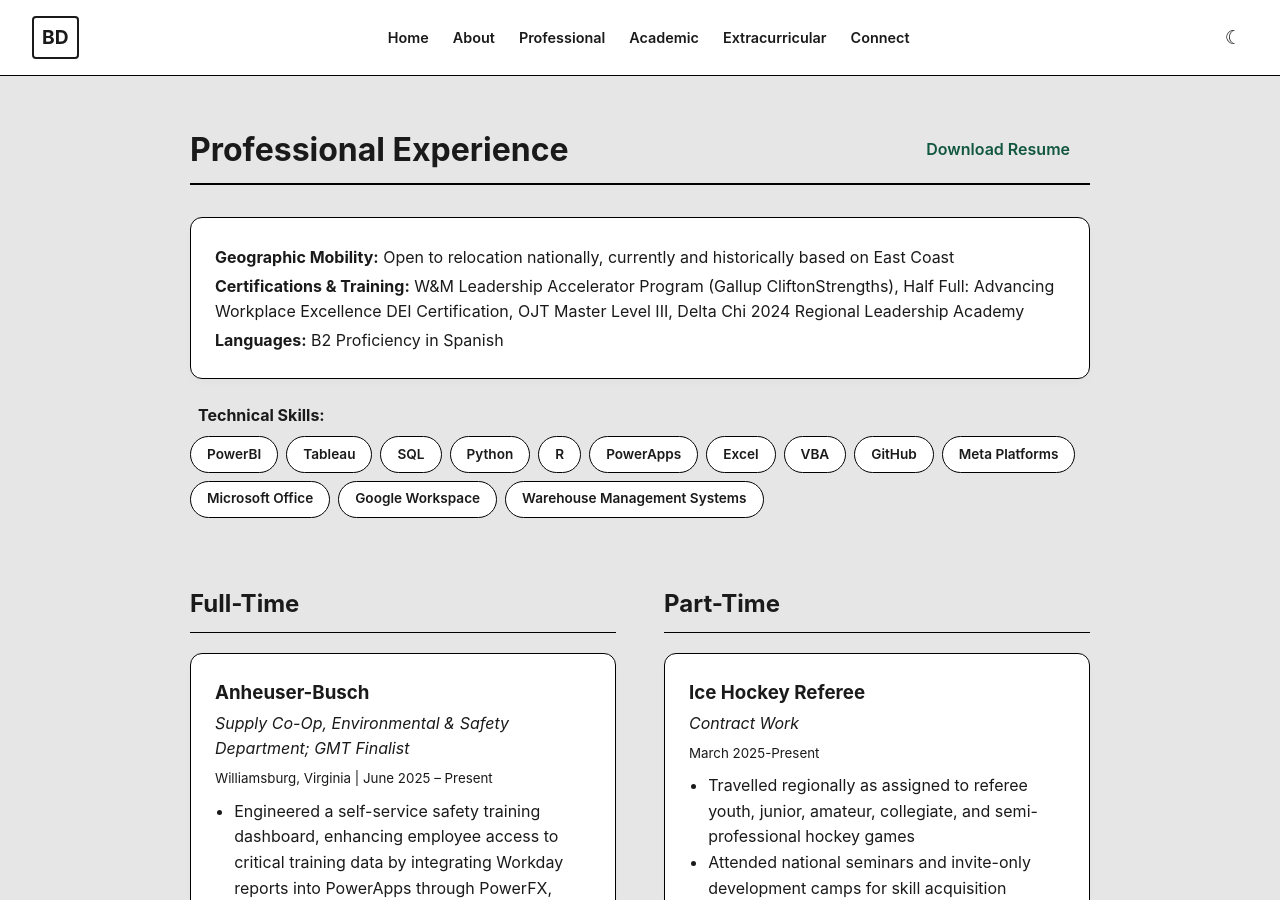
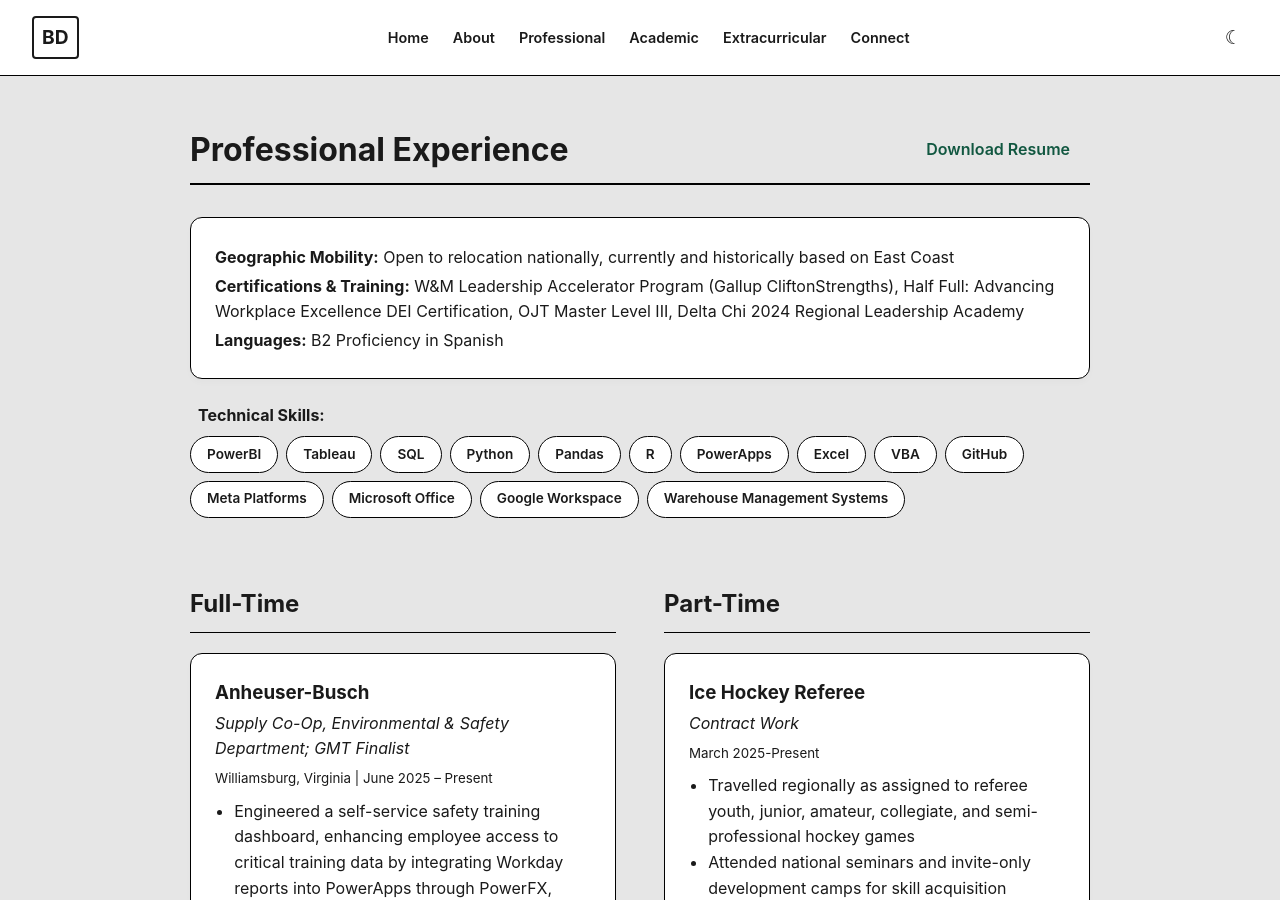
Before and after one commit to bxdubey/github.io, a Jekyll site: the page built from professional.html, in a window 1280 px wide and 900 px high. Built offline with Jekyll 4.4.1, drawn with Linux system fonts in a browser that asks for light colours.

Commit message:
Add Pandas to professional skills list

```diff
--- a/professional.html
+++ b/professional.html
@@ -20,6 +20,7 @@ layout: default
         <span>Tableau</span>
         <span>SQL</span>
         <span>Python</span>
+        <span>Pandas</span>
         <span>R</span>
         <span>PowerApps</span>
         <span>Excel</span>
```
